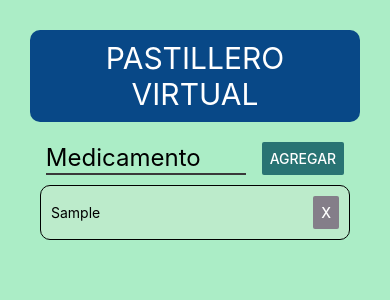
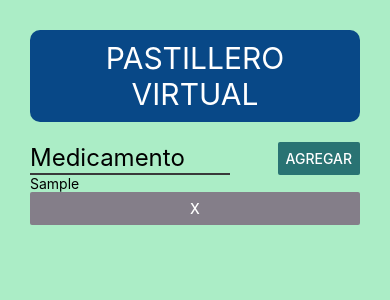
Before and after one commit to dalmarox/farma-pastillero-app, a React Native app: screen / in a window 390 px wide. Both pictures are taken after typing "Sample" into the empty fields and a click on the button "AGREGAR". Shown: the top 300 px of the page. Built offline with nearby package versions, Linux system fonts and the light colour scheme.

Commit message:
cudtom flat

```diff
--- a/App.js
+++ b/App.js
@@ -13,6 +13,7 @@ import {
 import { useState } from "react";
 import CustomModal from "./components/CustomModal";
 import CustomInput from "./components/CustomInput";
+import CustomFlatList from "./components/CustomFlatList";
 
 export default function App() {
   const [textItem, setTextItem] = useState("");
@@ -61,11 +62,9 @@ export default function App() {
           onChangeTextHandlerEvent={onChangeTextHandler}
           addItemToListEvent={addItemToList}
         />
-
-        <FlatList
-          data={itemList}
-          renderItem={renderListItem}
-          keyExtractor={(item) => item.id}
+        <CustomFlatList
+          itemList={itemList}
+          onSelectItemHandler={onSelectItemHandler}
         />
       </View>
 
@@ -94,15 +93,7 @@ const styles = StyleSheet.create({
     borderRadius: 10,
     color: "white",
   },
-  itemList: {
-    flexDirection: "row",
-    justifyContent: "space-between",
-    alignItems: "center",
-    padding: 10,
-    margin: 10,
-    backgroundColor: "#BCEBCB",
-    borderRadius: 10,
-    borderWidth: 1,
 
-  },
+
+
 });
--- a/components/CustomFlatList.jsx
+++ b/components/CustomFlatList.jsx
@@ -1,37 +1,41 @@
-import { StyleSheet,FlatList } from 'react-native'
-import React from 'react'
+import { StyleSheet, FlatList, View, Button, Text } from "react-native";
+import React from "react";
+const CustomFlatList = ({ itemList, onSelectItemHandler }) => {
+  return (
+    <FlatList
+      data={itemList}
+      renderItem={({ item }) => (
+        <View style={styles.item}>
+          <Text>{item.value}</Text>
+
+          <Button
+            title="X"
+            color="#847e89"
+            borderRadius="10"
+            marginTop="10"
+            padding="10"
 
 
-const CustomFlatList = ({
- itemListProp,
-renderListItemEvent,
+            onPress={() => onSelectItemHandler(item.id)}
+          />
+        </View>
+      )}
+      keyExtractor={(item) => item.id}
+    />
+  );
+};
 
+export default CustomFlatList;
+const styles = StyleSheet.create({
+  itemList: {
+    flexDirection: "row",
+    justifyContent: "space-evenly",
+    alignItems: "center",
+    padding: 0,
+    margin: 20,
+    backgroundColor: "#BCEBCB",
+    borderRadius: 10,
+    borderWidth: 1,
+  },
 
-}) =>{
-
-  return (
-         <FlatList
-          style={styles.flatList}
-          data={itemListProp}
-          renderItem={renderListItemEvent}
-          keyExtractor={(item) => item.id}
-
-        />
-
-  )
-}
-
-export default CustomFlatList
-const styles = StyleSheet.create({
-
-
-itemList: {
-    flexDirection: "row",
-    justifyContent: "space-between",
-    alignItems: "center",
-    padding: 10,
-    margin: 10,
-   backgroundColor: "#BCEBCB",
-    borderRadius: 10,
-  }
 });
--- a/components/CustomInput.jsx
+++ b/components/CustomInput.jsx
@@ -27,13 +27,18 @@ export default CustomInput;
 const styles = StyleSheet.create({
   inputContainer: {
     flexDirection: "row",
-    justifyContent: "space-evenly",
+    justifyContent: "space-between",
+    margin:"10",
+    paddingBottom:"20",
+
   },
   textInput: {
     fontSize: 24,
     width: 200,
     borderBottomColor: "#39393A",
     borderBottomWidth: 2,
+    padding:"10",
+    Margin:"10",
 
   },
 });
--- a/components/CustomModal.jsx
+++ b/components/CustomModal.jsx
@@ -11,6 +11,7 @@ const CustomModal = ({
   return (
 
     <Modal animationType={animationTypeProp} visible={isVisibleProp}>
+    <View style={styles.modalContainer}>
       <View style={styles.modalMessageContainer}>
         <Text>Se eliminará:</Text>
         <Text>{itemSelectedProp.value}</Text>
@@ -28,6 +29,7 @@ const CustomModal = ({
           onPress={onDeleteItemHandlerEvent}
         />
       </View>
+    </View>
     </Modal>
 
   );
@@ -36,9 +38,15 @@ const CustomModal = ({
 export default CustomModal;
 
 const styles = StyleSheet.create({
+  modalContainer:{
+    height: "100%",
+    backgroundColor:"#abedc6",
+
+  },
   modalMessageContainer: {
     marginTop:10,
     padding: 20,
+    marginBottom:"20",
     alignItems: "center",
 
     fontSize: 40,
@@ -50,5 +58,6 @@ const styles = StyleSheet.create({
     marginBottom: 0,
 
 
+
     },
 });
```
